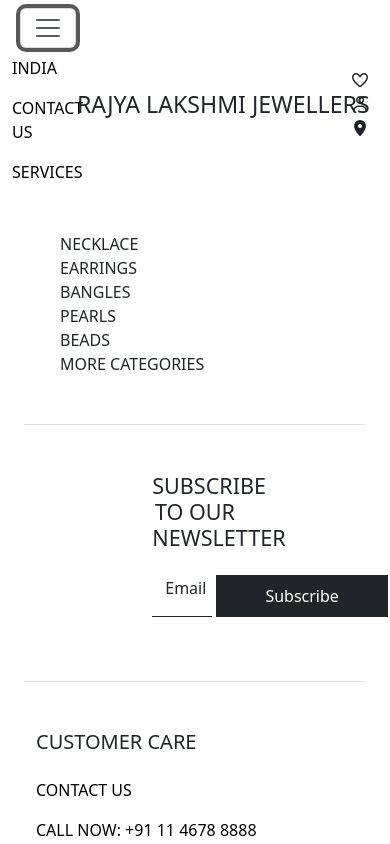
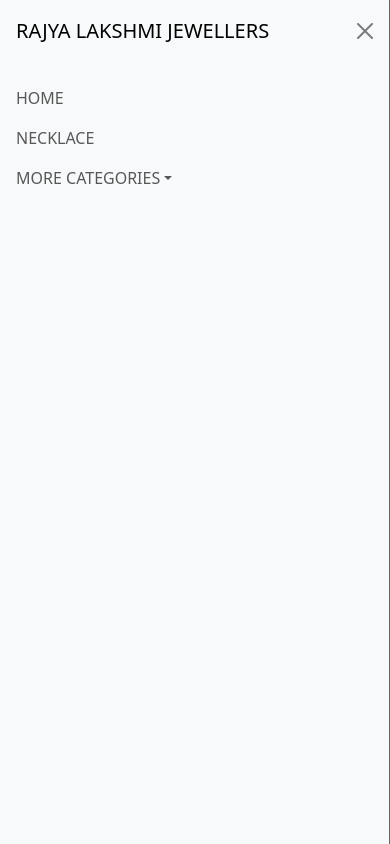
Before and after one commit to nvenkatvarshith/Rajya-Lakshmi-Jewellers, a React (Vite) app in the folder RLJ-app/: page / in a window 390 px wide. Both pictures are taken after a click on the button "Toggle navigation". Shown: the top 844 px of the page. Built offline with nearby package versions, Linux system fonts and the light colour scheme.

Commit message:
added mobile responsiveness in Navbar, footer

```diff
--- a/RLJ-app/src/components/Footer.tsx
+++ b/RLJ-app/src/components/Footer.tsx
@@ -54,8 +54,9 @@
 
     return (
         <div className="newsletter mt-5 px-4">
+            <div className='container'>
                 <div className="d-flex text-center justify-content-center border border-start-0 border-end-0 py-5">
-                <div className="w-25">
+                    <div className="w-lg-25">
                         <h4 id='header-subscribe'>Subscribe to our Newsletter</h4>
                         <div className="d-flex align-items-center justify-content-center">
                             <div className="form-floating mb-3 w-75">
@@ -63,17 +64,16 @@
                                 <label htmlFor="email">Email</label>
                             </div>
                             <div className="w-25 ms-1">
-                            <button className="btn btn-dark rounded-0 px-5 py-2" id="subscribe">Subscribe</button>
+                                <button className="btn btn-dark rounded-0 px-lg-5 py-2" id="subscribe">Subscribe</button>
                             </div>
                         </div>
                     </div>
                 </div>
-            <div className='container mt-5 footer'>
-                <div className='row justify-content-center'>
+                <div className='row justify-content-center mt-5 footer'>
                     {getFooterSections()}
 
                     <div className='col-lg-3'>
-                        <h4 className='mb-4'>Follow Us</h4>
+                        <h4 className='mb-lg-4'>Follow Us</h4>
                         <span className='fs-4'>
                             <i className="fa-brands fa-instagram me-3"></i>
                             <i className="fa-brands fa-facebook-f me-3"></i>
--- a/RLJ-app/src/components/Navbar.tsx
+++ b/RLJ-app/src/components/Navbar.tsx
@@ -1,16 +1,93 @@
 import './../styles/Navbar.css'
 
 function Navbar() {
+
+    const navbarData = {
+        logo: {
+            src: "rlj-logo.png",
+            alt: "Rajya Lakshmi Silver Jewellery",
+            link: "/"
+        },
+        menuItems: [
+            { label: "HOME", url: "/", type: "link" },
+            { label: "NECKLACE", url: "/necklace", type: "link" },
+            { label: "EARRINGS", url: "/earrings", type: "link" },
+            { label: "BANGLES", url: "/bangles", type: "link" },
+            { label: "PEARLS", url: "/pearls", type: "link" },
+            { label: "BEADS", url: "/beads", type: "link" },
+            {
+                label: "MORE CATEGORIES",
+                url: "#",
+                type: "dropdown",
+                sections: [
+                    {
+                        title: "Other Categories",
+                        links: [
+                            "Bracelets",
+                            "Souffle Pearl Pendant CZ Beads",
+                            "Coral Necklace",
+                            "Pearl Combination",
+                            "Tharmala",
+                            "Back Chains",
+                            "Nalla Pusalu",
+                            "925 Silver"
+                        ]
+                    },
+                    {
+                        title: "925 Silver",
+                        links: [
+                            "Rings",
+                            "Bracelets",
+                            "Chain with pendant"
+                        ]
+                    },
+                    {
+                        title: "Pendants",
+                        links: [
+                            "Pendant+Earrings"
+                        ]
+                    }
+                ]
+            }
+        ],
+    };
+
     return (
         <div>
             <div className="container navbar-container">
                 <div className="row align-items-center">
                     <div className="col-2 col-lg-3">
                         <nav className="navbar navbar-expand-lg">
-                                <button className="navbar-toggler ms-2" type="button" data-bs-toggle="collapse" data-bs-target="#navbarSupportedContent" aria-controls="navbarSupportedContent" aria-expanded="false" aria-label="Toggle navigation">
+                            <button className="navbar-toggler" type="button" data-bs-toggle="offcanvas" data-bs-target="#offcanvasDarkNavbar" aria-controls="offcanvasDarkNavbar" aria-label="Toggle navigation">
                                 <span className="navbar-toggler-icon"></span>
                             </button>
-                                <div className="collapse navbar-collapse" id="navbarSupportedContent">
+                            <div className="offcanvas offcanvas-start text-bg-light d-lg-none" id="offcanvasDarkNavbar" aria-labelledby="offcanvasDarkNavbarLabel" tabIndex={-1}>
+                                <div className="offcanvas-header">
+                                    <h5 className="offcanvas-title" id="offcanvasDarkNavbarLabel">Rajya Lakshmi Jewellers</h5>
+                                    <button type="button" className="btn-close btn-close-dark" data-bs-dismiss="offcanvas" aria-label="Close"></button>
+                                </div>
+                                <div className="offcanvas-body">
+                                    <ul className="navbar-nav justify-content-end flex-grow-1 pe-3">
+                                        <li className="nav-item">
+                                            <a className="nav-link" href="#">Home</a>
+                                        </li>
+                                        <li className="nav-item">
+                                            <a className="nav-link" href="#">Necklace</a>
+                                        </li>
+                                        <li className="nav-item dropdown">
+                                            <a className="nav-link dropdown-toggle" href="#" role="button" data-bs-toggle="dropdown" aria-expanded="false">
+                                                More Categories
+                                            </a>
+                                            <ul className="dropdown-menu dropdown-menu-light">
+                                                <li><a className="dropdown-item" href="#">Action</a></li>
+                                                <li><a className="dropdown-item" href="#">Another action</a></li>
+                                                <li><a className="dropdown-item" href="#">Something else here</a></li>
+                                            </ul>
+                                        </li>
+                                    </ul>
+                                </div>
+                            </div>
+                            <div className='d-none d-lg-flex'>
                                 <ul className="navbar-nav mb-2 mb-lg-0">
                                     <li className="nav-item me-2">
                                         <a className="nav-link active" aria-current="page" href="#">India</a>
@@ -30,12 +107,12 @@
                     </div>
                     <div className="col-2 col-lg-3 text-end">
                         <i className="fa-regular fa-heart mx-2"></i>
-                            <i className="fa-regular fa-user mx-2"></i>
-                            <i className="fa-solid fa-location-dot mx-2"></i>
+                        <i className="fa-regular fa-user mx-2 d-none d-md-inline"></i>
+                        <i className="fa-solid fa-location-dot mx-2 d-none d-md-inline"></i>
                     </div>
                 </div>
-
-                <div className="row mt-4 px-5">
+                <div className='container-fluid'>
+                    <div className="row mt-4 px-5 d-none d-lg-flex">
                         <div className="col-lg-2">
                             <span className='category pb-2'>Necklace</span>
                         </div>
@@ -57,6 +134,7 @@
                     </div>
                 </div>
             </div>
+        </div>
     );
 }
 
```
Lines whose indentation alone changed are shown as unchanged.
